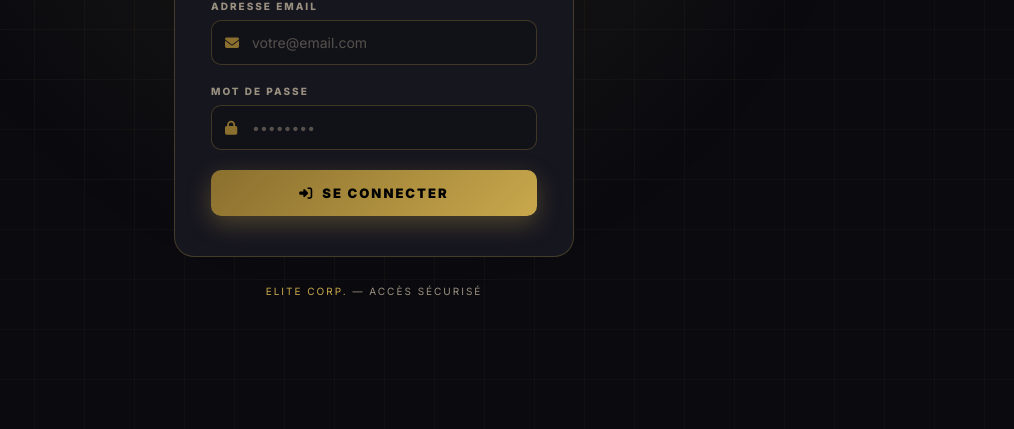
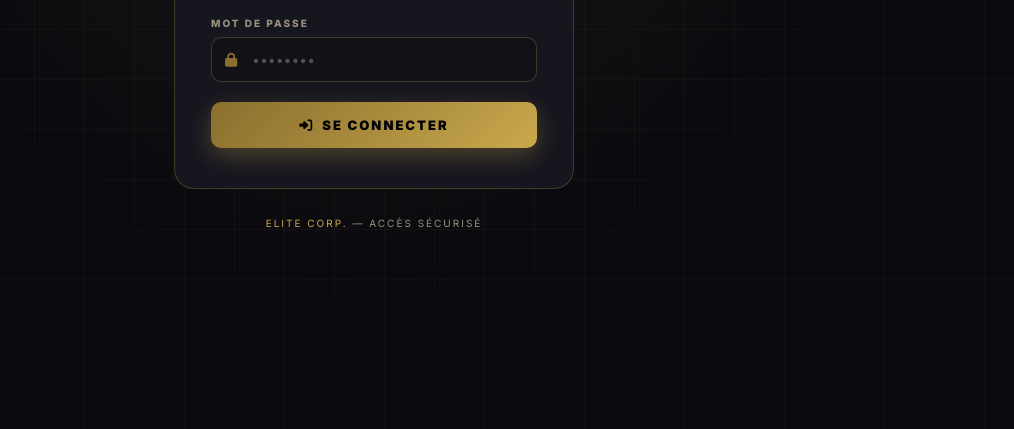
Before and after one commit to Reoxitof/elite-corp, a website: page public/login.html in a window 1280 px wide. Shown: the part 371-800 px from the top of the page, without its empty margins (266-1280 px from the left). Drawn offline with Linux system fonts and the light colour scheme.

Commit message:
fix: page noire iOS — retire flex/fill-available du body, centrage via margin+padding sur wrapper

```diff
--- a/public/login.html
+++ b/public/login.html
@@ -31,15 +31,11 @@
       color: var(--white);
       font-family: 'Inter', sans-serif;
       min-height: 100vh;
-      min-height: -webkit-fill-available;
-      display: flex;
-      align-items: center;
-      justify-content: center;
       overflow-x: hidden;
       overflow-y: auto;
       position: relative;
     }
-    html { height: -webkit-fill-available; }
+    html { min-height: 100%; }
     body::before {
       content: '';
       position: fixed;
@@ -67,7 +63,9 @@
       width: 100%;
       max-width: 440px;
       padding: 20px;
-      margin: auto;
+      margin: 0 auto;
+      padding-top: max(40px, 8vh);
+      padding-bottom: 40px;
     }
     .login-logo {
       text-align: center;
```
